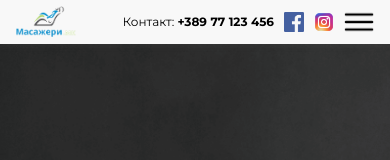
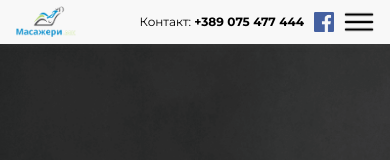
Before and after one commit to Hadzikojcevv/masagge_chairs, a Next.js app: page / in a window 390 px wide. Shown: the top 160 px of the page. Built offline with nearby package versions, Linux system fonts and the light colour scheme; a web font is replaced by a local one.

Commit message:
phone and facebook fix

```diff
--- a/components/Shared/Footer.tsx
+++ b/components/Shared/Footer.tsx
@@ -18,20 +18,11 @@ const Footer = () => {
           <p className={`${montserat.className}`}>Столици за Масажа</p>
         </div>
         <div className="socialWrapper">
-          <a href="/" target="_blank">
+          <a href="https://www.facebook.com/profile.php?id=61564838936840" target="_blank">
             <Image
               className="socialIconsPrenav"
               src={"/facebook.png"}
               alt="Facebook Icon"
-              width={35}
-              height={35}
-            />
-          </a>
-          <a href="/" target="_blank">
-            <Image
-              className="socialIconsPrenav"
-              src={"/instagram.png"}
-              alt="instagram Icon"
               width={35}
               height={35}
             />
--- a/components/Shared/Prenav.tsx
+++ b/components/Shared/Prenav.tsx
@@ -15,23 +15,14 @@ const Prenav = () => {
         </Link>
 
         <div className="socialWrapper">
-          <a href="tel:" className={` ${montserat.className} phoneNum`}>
-            Контакт: <span>+389 77 123 456</span>
+          <a href="tel:+38975477444" className={` ${montserat.className} phoneNum`}>
+            Контакт: <span>+389 075 477 444</span>
           </a>
-          <a href="" target="_blank">
+          <a href="https://www.facebook.com/profile.php?id=61564838936840" target="_blank">
             <Image
               className="socialIconsPrenav"
               src={"/facebook.png"}
               alt="Facebook Icon"
-              width={25}
-              height={25}
-            />
-          </a>
-          <a href="" target="_blank">
-            <Image
-              className="socialIconsPrenav"
-              src={"/instagram.png"}
-              alt="instagram Icon"
               width={25}
               height={25}
             />
```
